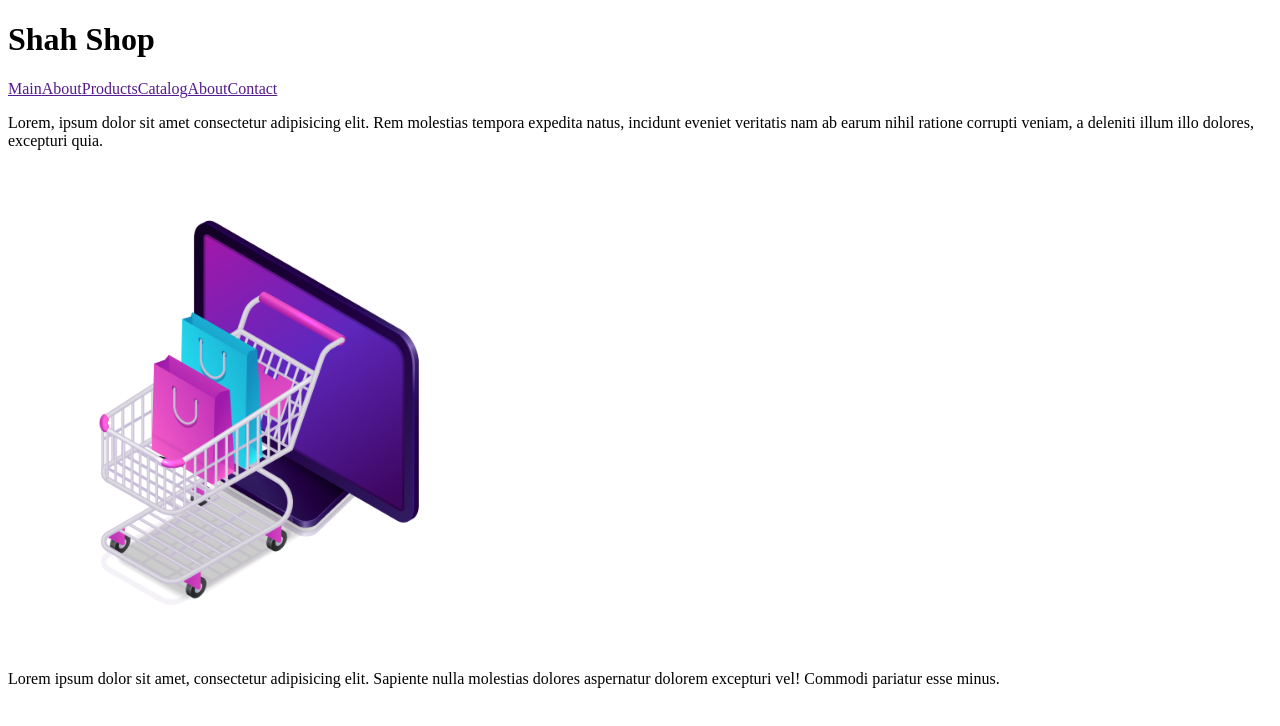
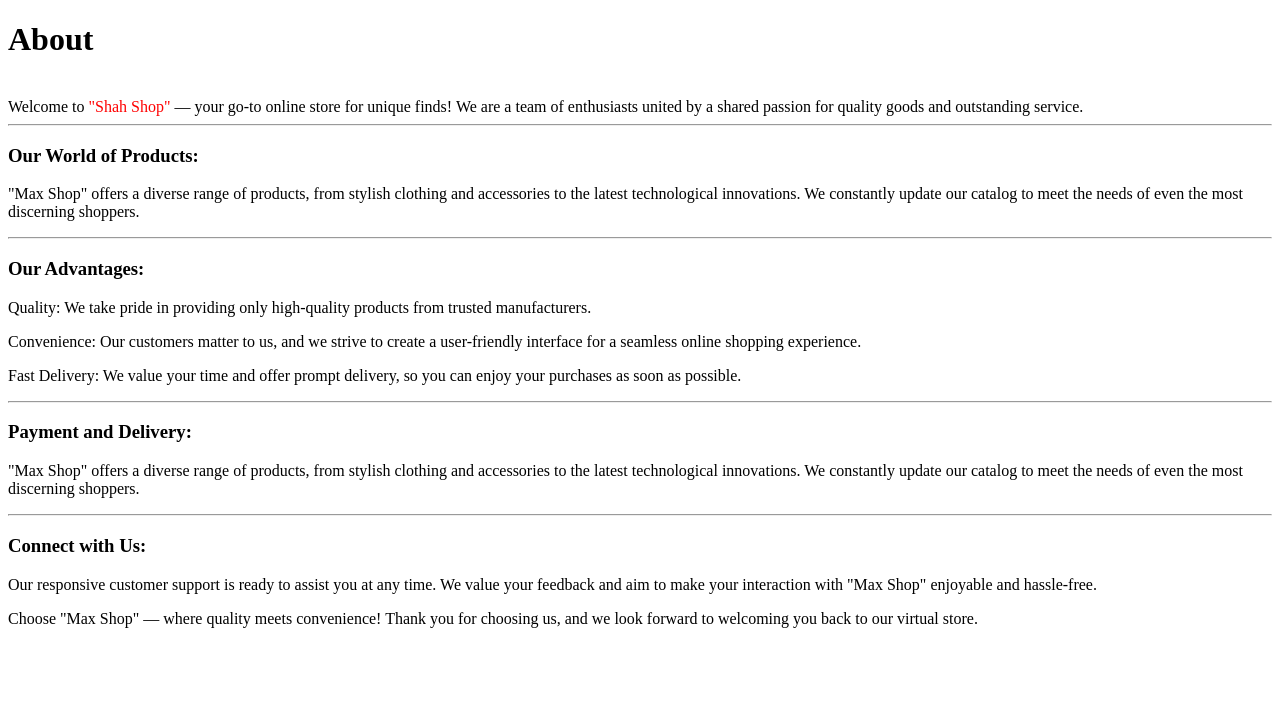
Before and after one commit to shahruhabd/react-final, a React (Create React App) app: page / in a window 1280 px wide. Shown: the top 726 px of the page. Built offline with nearby package versions, Linux system fonts and the light colour scheme.

Commit message:
about page html

```diff
--- a/src/App.js
+++ b/src/App.js
@@ -1,9 +1,11 @@
+import About from "./pages/About";
 import Main from "./pages/Main";
 
 function App() {
   return (
     <div className="App">
-      <Main />
+      {/* <Main /> */}
+      <About />
     </div>
   );
 }
--- /dev/null
+++ b/src/pages/About.js
@@ -0,0 +1,54 @@
+import React from 'react'
+
+function About() {
+  return (
+    <div>
+        <header>
+            <h1>About</h1>
+        </header>
+        <br />
+        <div>
+            <div>
+                Welcome to <span style={{'color': 'red'}}>"Shah Shop"</span> — your go-to online store for unique finds! We are a team of enthusiasts united by a shared passion for quality goods and outstanding service.
+            </div>
+            <hr />
+            <div>
+                <h3>
+                    Our World of Products:
+                </h3>
+                <p>
+                    "Max Shop" offers a diverse range of products, from stylish clothing and accessories to the latest technological innovations. We constantly update our catalog to meet the needs of even the most discerning shoppers.
+                </p>
+            </div>
+            <hr />
+            <div>
+                <h3>
+                    Our Advantages:
+                </h3>
+                <p>Quality: We take pride in providing only high-quality products from trusted manufacturers.</p>
+                <p>Convenience: Our customers matter to us, and we strive to create a user-friendly interface for a seamless online shopping experience.</p>
+                <p>Fast Delivery: We value your time and offer prompt delivery, so you can enjoy your purchases as soon as possible.</p>
+            </div>
+            <hr />
+            <div>
+                <h3>
+                    Payment and Delivery:
+                </h3>
+                <p>
+                    "Max Shop" offers a diverse range of products, from stylish clothing and accessories to the latest technological innovations. We constantly update our catalog to meet the needs of even the most discerning shoppers.
+                </p>
+            </div>
+            <hr />
+            <div>
+                <h3>
+                    Connect with Us:
+                </h3>
+                <p>Our responsive customer support is ready to assist you at any time. We value your feedback and aim to make your interaction with "Max Shop" enjoyable and hassle-free.</p>
+                <p>Choose "Max Shop" — where quality meets convenience! Thank you for choosing us, and we look forward to welcoming you back to our virtual store.</p>
+            </div>
+        </div>
+    </div>
+  )
+}
+
+export default About
```
